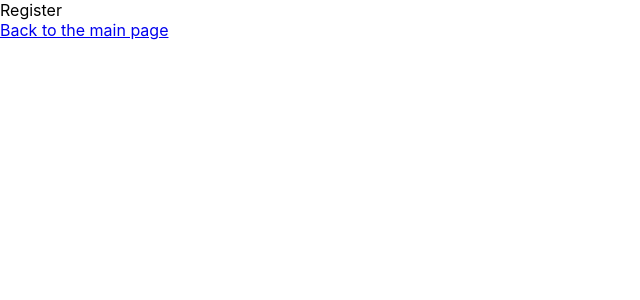
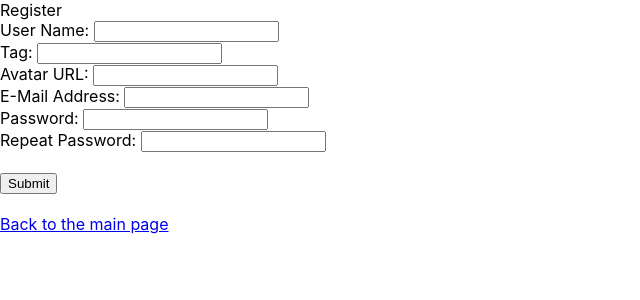
Before and after one commit to dancoder-engineer/project-3-frontend, a React (Create React App) app: page /register in a window 1280 px wide. Shown: the top 300 px of the page, without its empty margins (0-640 px from the left). Built offline with nearby package versions, Linux system fonts and the light colour scheme; no server answers.

Commit message:
Can now register.

```diff
--- a/src/components/MainPage/MainPageHeader.js
+++ b/src/components/MainPage/MainPageHeader.js
@@ -8,6 +8,8 @@ function AppHeader({userName, loggedInSpiel}) {
     let logOutLink=<NavLink to="/logout/">Log Out</NavLink>
     let registerLink=<NavLink to="/register/">Register</NavLink>
     let NullLink=<div></div>
+
+
 
     return (
         <div id="MainHeader">
--- a/src/components/Register.Login/Register.js
+++ b/src/components/Register.Login/Register.js
@@ -1,12 +1,63 @@
-import React from "react"
+import React, {useState} from "react"
 import '../components.css'
 import { NavLink } from "react-router-dom";
 
 function Register({}) {
+    let [mess, setMess] = useState("The passwords don't match.")
+    let [showMessage, setShowMessage] = useState(false)
+    let emptyDiv=<div><br /></div>
+    let passWrong=<div><br />{mess}<br /><br /></div>
+
+
+    function clickd(testUser) {
+
+
+        fetch (`http://localhost:9293/users//`, {
+            method: 'post',
+            headers: {
+                'Accept': 'application/json',
+                'Content-Type': 'application/json'
+              },
+            body:JSON.stringify(testUser)
+        })
+    }
+
+
+    function handleSubmit(e){
+        e.preventDefault()
+        let newUsr = {
+             name: document.querySelector("#userName").value,
+             tag: document.querySelector("#tag").value,
+             avatar: document.querySelector("#avatar").value,
+             email: document.querySelector("#email").value,
+             password:document.querySelector("#passw1rd").value,
+             banned: false,
+             isMod: false
+        }
+        if (document.querySelector("#passw1rd").value === document.querySelector("#p2ssword").value) {
+            clickd(newUsr)
+            setMess("User created. Please go back to the main page.")
+            setShowMessage(true)
+        }
+        else {
+            setMess("The passwords don't match.")
+            setShowMessage(true)
+        }
+    }
 
 return(
    <div>
        Register<br />
+       <form>
+            User Name: <input id="userName" /> <br />
+            Tag: <input id="tag" /> <br />
+            Avatar URL: <input id="avatar" /> <br />
+            E-Mail Address: <input id="email" /> <br />
+            Password: <input id="passw1rd" /> <br />
+            Repeat Password: <input id="p2ssword" /> <br />
+            {showMessage ? passWrong : emptyDiv}
+            <button onClick={e => handleSubmit(e)}>Submit</button>
+       </form><br />
        <NavLink to="../">Back to the main page</NavLink>
     </div>
 
--- a/src/components/Thread/ThreadHeader.js
+++ b/src/components/Thread/ThreadHeader.js
@@ -2,6 +2,8 @@ import React from "react"
 import '../components.css'
 
 function ThreadHeader({thisthread}) {
+
+
 
 return(
  <div className="threadHeader">
```
